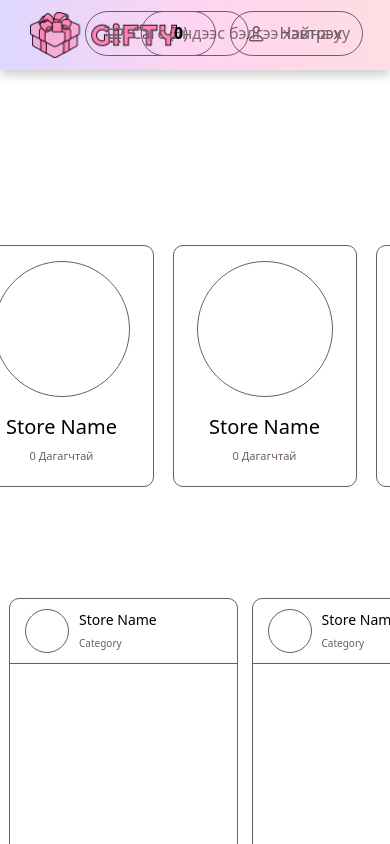
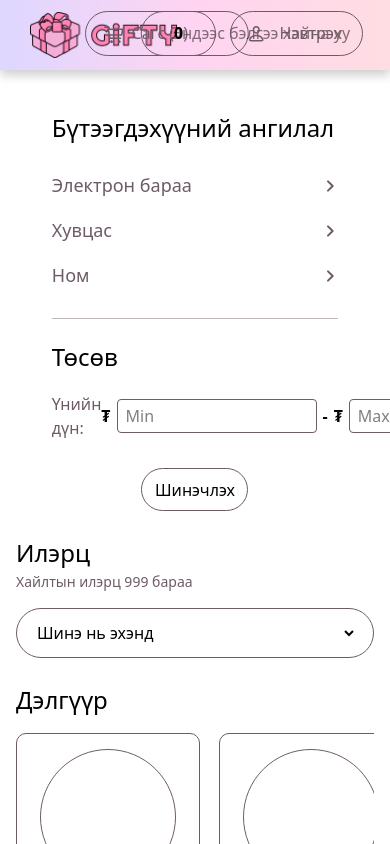
Before and after one commit to Namuunzul0321/Web-Gifty, a Next.js app in the folder gifty/client/: page /search in a window 390 px wide. Shown: the top 844 px of the page. Built offline with nearby package versions, Linux system fonts and the light colour scheme.

Commit message:
Search Page Responsive Added

```diff
--- a/gifty/client/src/components/CategorySidebar.js
+++ b/gifty/client/src/components/CategorySidebar.js
@@ -22,12 +22,16 @@ export default function CategorySidebar() {
 
   const [expandedId, setExpandedId] = useState(null);
 
+  const [minBudget, setMinBudget] = useState('');
+  const [maxBudget, setMaxBudget] = useState('');
+
   const handleToggle = (id) => {
     setExpandedId(prev => (prev === id ? null : id));
   };
 
   return (
-    <div className="w-[343px]">
+
+    <div className="max-lg:w-[80%]">
       <div className="h-[53px] text-[24px] font-medium">Бүтээгдэхүүний ангилал</div>
 
       {categories.map((category) => (
@@ -39,7 +43,7 @@ export default function CategorySidebar() {
           >
             <span className="text-[18px] text-[#6D5B67] font-light h-[45px] flex items-center">{category.name}</span>
              <svg
-              className={`w-4 h-4 transition-transform duration-200 ${
+              className={`w-4 h-4 transition-transform duration-300 ease-in-out ${
                 expandedId === category.id ? "rotate-90" : "rotate-0"
               }`}
               fill="none"
@@ -53,7 +57,7 @@ export default function CategorySidebar() {
 
           {/* Subcategories */}
           {expandedId === category.id && (
-            <div className="pl-4 mt-1 space-y-2">
+            <div className="pl-3 mt-1 space-y-1">
               {category.subcategories.map((sub, index) => (
                 <div key={index} className="text-[16px] text-[#6D5B67] font-light cursor-pointer transition duration-150ms hover:bg-gray-100 rounded">
                   {sub}
@@ -73,15 +77,19 @@ export default function CategorySidebar() {
             <span className="font-bold">₮</span>
             <input
               type="number"
+              value={minBudget}
+              onChange={(e) => setMinBudget(e.target.value)}
               placeholder="Min"
-              className="w-[100px] border border-[#6D5B67] rounded px-2 py-1 text-[16px]"
+              className="w-[100px] max-lg:w-[200px] border border-[#6D5B67] rounded px-2 py-1 text-[16px]"
             />
             <span className="font-bold">-</span>
             <span className="font-bold">₮</span>
             <input
               type="number"
+              value={maxBudget}
+              onChange={(e) => setMaxBudget(e.target.value)}
               placeholder="Max"
-              className="w-[100px] border border-[#6D5B67] rounded px-2 py-1 text-[16px]"
+              className="w-[100px] max-lg:w-[200px] border border-[#6D5B67] rounded px-2 py-1 text-[16px]"
             />
           </div>
         </div>
--- a/gifty/client/src/components/Search.js
+++ b/gifty/client/src/components/Search.js
@@ -38,25 +38,26 @@ export const Search = ({
   return (
     <div className="overflow-x-hidden overflow-y-hidden flex flex-col gap-[20px]">
         <Header />
-        <div className="w-screen "></div>
+        <div className="w-screen h-[50px]"></div>
 
-        <div className="flex justify-center mt-[80px]">
-            <div className="w-[1575px] h-auto flex justify-between">
+        <div className="flex justify-center mt-[40px] px-4">
+            <div className="w-full max-w-[1575px] flex flex-col lg:flex-row gap-6">
                 {/* Left */}
-                <div className="w-[343px] h-auto">
+                <div className="w-full max-lg:flex justify-center">
                   <CategorySidebar/>
                 </div>
                 {/* Right */}
-                <div className="w-[1200px] h-auto">
+                <div className="w-full lg:w-[calc(100%-343px-24px)]">
                   {/* Title, Filter */}
-                  <div className="flex justify-between mb-[10px]">
+                  <div className="flex flex-col md:flex-row justify-between items-start md:items-center mb-6 gap-4">
                     <div>
-                      <div className="text-[32px] font-medium">Илэрц</div>
-                      <div className="text-[16px] font-light text-[#6D5B67]">Хайлтын илэрц 999 бараа</div>
+                      <div className="text-[24px] md:text-[32px] font-medium">Илэрц</div>
+                      <div className="text-[14px] md:text-[16px] font-light text-[#6D5B67]">Хайлтын илэрц 999 бараа</div>
                     </div>
 
-                    <div className="w-[160px] h-[50px] border border-[#6D5B67] rounded-full pl-[10px] pr-[10px] flex items-center justify-center">
-                      <select className="text-[16px] font-light flex items-center">
+                    {/* Filter */}
+                    <div className="w-full md:w-[160px] h-[50px] border border-[#6D5B67] rounded-full px-4 flex items-center">
+                      <select className="w-full text-[16px] font-light bg-transparent focus:outline-none">
                         <option value="latest">Шинэ нь эхэнд</option>
                         <option value="oldest">Хуучин нь эхэнд</option>
                         <option value="price_high">Үнэтэй нь эхэнд</option>
@@ -70,8 +71,8 @@ export const Search = ({
 
                   {/* Retailers */}
                   <div className="mb-[10px]">
-                    <div className="text-[32px] font-medium mb-[15px] ">Дэлгүүр</div>
-                      <div className="w-full overflow-x-auto overflow-y-hidden scroll-smooth snap-x h-[280px]">
+                    <div className="text-[24px] md:text-[32px] font-medium mb-[15px]">Дэлгүүр</div>
+                      <div className="w-full overflow-x-auto scroll-smooth snap-x h-[240px] md:h-[280px]">
                         <div className="flex gap-[19px] flex-nowrap">
                           {[...Array(7)].map((_, index) => (
                             <div key={index} className="snap-start">
@@ -83,13 +84,11 @@ export const Search = ({
                   </div>
 
                   {/* Products */}
-                  <div className="h-auto">
-                    <div className="text-[32px] font-medium mb-[15px]">Бүтээгдэхүүн</div>
-                    <div className="flex flex-wrap gap-[13.5px]">
+                  <div>
+                    <div className="text-[24px] md:text-[32px] font-medium mb-[0.7%]">Бүтээгдэхүүн</div>
+                    <div className="flex flex-wrap justify-between">
                       {[...Array(10)].map((_, index) => (
-                        <div key={index} className="snap-start">
-                          <ProductButton/>
-                        </div>
+                       <ProductButton key={index} />
                       ))}
                     </div>
                   </div>
@@ -97,7 +96,6 @@ export const Search = ({
             </div>
         </div>
 
-
         <Footer />
     </div>
   );
```
